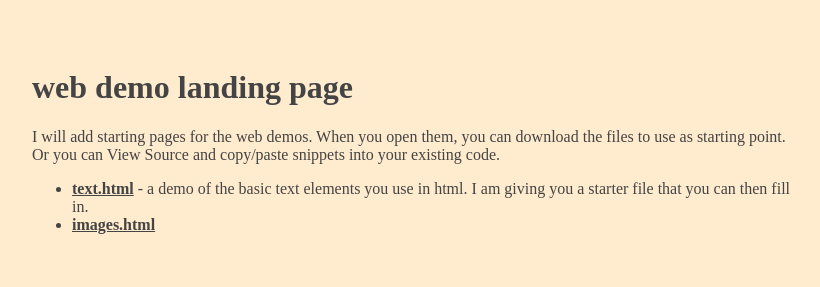
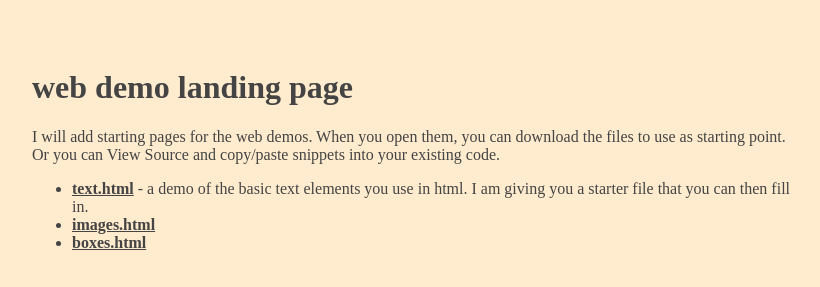
Before and after one commit to katherine-rogers/School, a plain HTML site: page index.html in a window 1280 px wide. Shown: the whole page, without its empty margins (224-1044 px from the left). Drawn offline with Linux system fonts and the light colour scheme.

Commit message:
Update index.html

```diff
--- a/index.html
+++ b/index.html
@@ -57,7 +57,9 @@
             a demo of the basic text elements you use in html. I am giving you a
             starter file that you can then fill in.</li>
         <li><strong><a href="images.html" target="_blank">images.html</a></strong>
-        </li>
+
+        </li> <li><strong><a href="boxes.html" target="_blank">boxes.html</a></strong>
+
     </ul>
 
 
```
